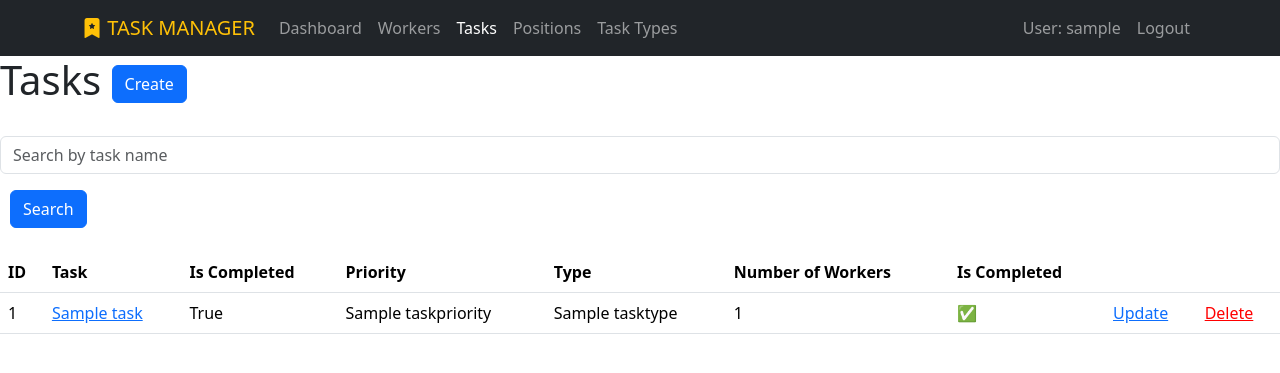
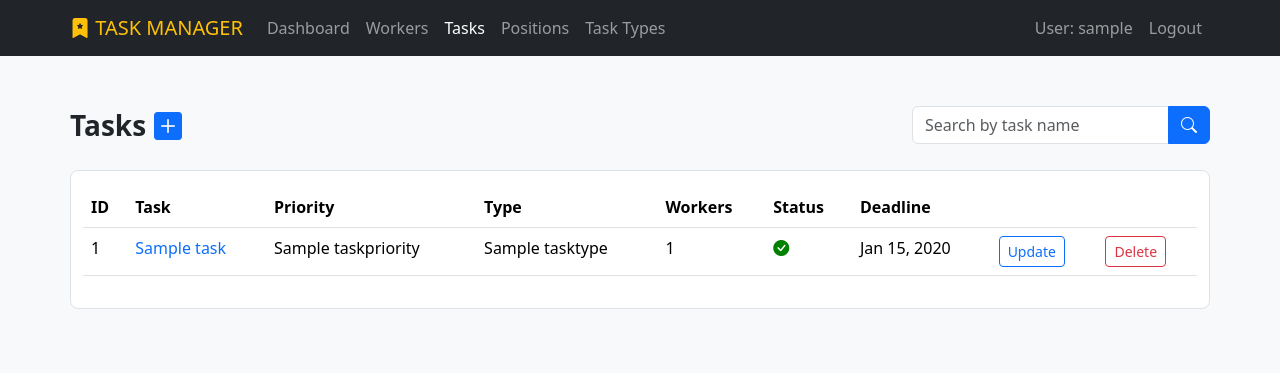
Before and after one commit to mykytaso/task-manager, a Django app: page /tasks/ in a window 1280 px wide. Shown: the top 373 px of the page. Run offline with Django 5.2, Linux system fonts and the light colour scheme; a user stored in the database is signed in; tables that the repository leaves empty hold one stand-in row (values such as "Sample post"); some libraries are stand-ins or nearby versions.

Commit message:
Improve html templates navbar, task_list, task_confirm_delete, search

```diff
--- a/task_manager/views.py
+++ b/task_manager/views.py
@@ -1,5 +1,6 @@
 from django.contrib.auth.decorators import login_required
 from django.contrib.auth.mixins import LoginRequiredMixin
+from django.db.models import Count
 from django.shortcuts import render
 from django.urls import reverse_lazy
 from django.views import generic
@@ -41,7 +42,9 @@ class WorkerListView(LoginRequiredMixin, generic.ListView):
 
         form = WorkerSearchForm(self.request.GET)
         if form.is_valid():
-            return queryset.filter(username__icontains=form.cleaned_data["username"])
+            return queryset.filter(
+                username__icontains=form.cleaned_data["username"]
+            )
         return queryset
 
 
@@ -62,11 +65,16 @@ class TaskListView(LoginRequiredMixin, generic.ListView):
         return context
 
     def get_queryset(self):
+        order = self.request.GET.get("order", "id")
         queryset = Task.objects.select_related(
             "priority",
             "task_type",
         ).prefetch_related(
             "assignees",
+        ).annotate(
+            Count("assignees")
+        ).order_by(
+            order
         )
 
         form = TaskSearchForm(self.request.GET)
--- a/templates/base.html
+++ b/templates/base.html
@@ -14,7 +14,7 @@
     <link rel="stylesheet" href="https://cdn.jsdelivr.net/npm/bootstrap-icons@1.11.3/font/bootstrap-icons.min.css">
   </head>
 
-  <body>
+  <body class="bg-body-tertiary">
 
     {% block navbar %}
       {% include "includes/navbar.html" %}
@@ -24,6 +24,7 @@
     {% block content %}{% endblock %}
 
 
+
     <script src="https://cdn.jsdelivr.net/npm/bootstrap@5.3.3/dist/js/bootstrap.bundle.min.js" integrity="sha384-YvpcrYf0tY3lHB60NNkmXc5s9fDVZLESaAA55NDzOxhy9GkcIdslK1eN7N6jIeHz" crossorigin="anonymous"></script>
   </body>
 </html>
--- a/templates/includes/navbar.html
+++ b/templates/includes/navbar.html
@@ -1,5 +1,5 @@
 <nav class="navbar navbar-expand-lg navbar-dark bg-dark">
-  <div class="container">
+  <div class="container p-0">
     <a class="navbar-brand text-uppercase text-warning" href="{% url 'task_manager:index' %}"><i class="bi bi-bookmark-star-fill"></i> Task Manager</a>
 
     <button class="navbar-toggler" type="button" data-bs-toggle="collapse" data-bs-target="#navbarNav">
--- a/templates/includes/pagination.html
+++ b/templates/includes/pagination.html
@@ -2,6 +2,8 @@
 
 {% if is_paginated %}
 
+  <div class="row justify-content-end m-0 p-0 ">
+    <div class="col-auto m-0 p-0 ">
       <ul class="pagination">
 
         {% if page_obj.has_previous %}
@@ -21,5 +23,7 @@
         {% endif %}
 
       </ul>
+    </div>
+  </div>
 
 {% endif %}
--- a/templates/includes/search.html
+++ b/templates/includes/search.html
@@ -1,8 +1,6 @@
-{% load crispy_forms_filters %}
-
-<br>
-<form method="get" action="" class="form-inline">
-  {{ search_form|crispy}}
-  <input style="margin-left: 10px" class="btn btn-primary" type="submit" value="Search">
+<form method="get" action="" class="input-group" >
+  {% for input_field in search_form %}
+    {{ input_field }}
+  {% endfor %}
+  <button class="btn btn-primary" type="submit"><i class="bi bi-search"></i></button>
 </form>
-<br>
--- a/templates/task_manager/task_form.html
+++ b/templates/task_manager/task_form.html
@@ -7,6 +7,6 @@
     {% csrf_token %}
 
     {{ form|crispy }}
-    <input type="submit" value="Submit" class="btn btn-primary" >
+    <input type="submit" value="Submit" class="btn btn-primary aligned-left">
   </form>
 {% endblock %}
--- a/templates/task_manager/task_list.html
+++ b/templates/task_manager/task_list.html
@@ -1,55 +1,84 @@
 {% extends "base.html" %}
+{% load query_transform %}
 
 {% block content %}
-  <h1>
+
+  <div class="container mt-5 mb-4">
+    <div class="row align-items-center">
+      <div class="col-auto fs-3 fw-bolder p-0">
         Tasks
-    <a href="{% url 'task_manager:task-create' %}" class="btn btn-primary link-to-page">
-      Create
+      </div>
+      <div class="col-auto px-2 ">
+        <a href="{% url 'task_manager:task-create' %}" class="fs-3">
+          <i class="bi bi-plus-square-fill"></i>
         </a>
-  </h1>
-
+      </div>
+      <div class="col-auto ms-auto p-0">
         {% block search %}
           {% include "includes/search.html" %}
         {% endblock %}
+      </div>
+    </div>
+  </div>
 
+  <div class="container">
     {% if task_list %}
-  <table class="table">
+      <div class="row">
+        <div class="col border bg-white rounded-3 ">
+
+          <div class="table-responsive my-3">
+            <table class="table table-hover">
+
+              <thead>
                 <tr>
-      <th>ID</th>
-      <th>Task</th>
-      <th>Is Completed</th>
-      <th>Priority</th>
-      <th>Type</th>
-      <th>Number of Workers</th>
-      <th>Is Completed</th>
+                  <th><a class="page-link" href="?{% query_transform request order="id" %}">ID</a></th>
+                  <th><a class="page-link" href="?{% query_transform request order="name" %}">Task</a></th>
+                  <th><a class="page-link" href="?{% query_transform request order="priority__importance" %}">Priority</a></th>
+                  <th><a class="page-link" href="?{% query_transform request order="task_type" %}">Type</a></th>
+                  <th><a class="page-link" href="?{% query_transform request order="assignees__count" %}">Workers</a></th>
+                  <th><a class="page-link" href="?{% query_transform request order="is_completed" %}">Status</a></th>
+                  <th><a class="page-link" href="?{% query_transform request order="deadline" %}">Deadline</a></th>
                   <th></th>
                   <th></th>
                 </tr>
+              </thead>
+
               {% for task in task_list %}
+                <tbody>
                   <tr>
                     <td>{{ task.id }}</td>
-      <td><a href="{% url "task_manager:task-detail" pk=task.id %} ">{{ task.name }}</a></td>
-      <td>{{ task.is_completed }}</td>
+                    <td><a class="link-offset-2-hover link-underline link-underline-opacity-0 link-underline-opacity-75-hover" href="{% url "task_manager:task-detail" pk=task.id %}">{{ task.name }}</a></td>
                     <td>{{ task.priority }}</td>
                     <td>{{ task.task_type }}</td>
                     <td>{{ task.assignees.count }}</td>
                     <td>
                       {% if task.is_completed %}
-          <div style="color: green">✅</div>
+                        <div style="color: green"><i class="bi bi-check-circle-fill"></i></div>
+                      {% else %}
+                        <div style="color: orange"><i class="bi bi-circle"></i></div>
                       {% endif %}
                     </td>
-      <td><a href="{% url "task_manager:task-update" pk=task.id %}">Update</a></td>
-      <td><a style="color: red" href="{% url "task_manager:task-delete" pk=task.id %}">Delete</a></td>
+                    <td>{{ task.deadline|date:"M d, Y" }}</td>
+                    <td><a class="btn btn-outline-primary btn-sm" href="{% url "task_manager:task-update" pk=task.id %}">Update</a></td>
+                    <td><a class="btn btn-outline-danger btn-sm" href="{% url "task_manager:task-delete" pk=task.id %}">Delete</a></td>
                   </tr>
+                </tbody>
               {% endfor %}
 
             </table>
-  {% else %}
-    <p>There are no tasks in the Task Manager</p>
-  {% endif %}
+          </div>
 
           {% block pagination %}
               {% include "includes/pagination.html" %}
           {% endblock %}
 
+        </div>
+      </div>
+
+    {% else %}
+      <p>There are no tasks in the Task Manager</p>
+    {% endif %}
+
+  </div>
+
 {% endblock %}
```
Also changed, not shown: templates/task_manager/index.html (+5 -3 lines), templates/task_manager/position_list.html (+15 -4 lines), templates/task_manager/task_confirm_delete.html (+32 -5 lines), templates/task_manager/tasktype_list.html (+11 -6 lines), templates/task_manager/worker_list.html (+11 -6 lines). Lines whose indentation alone changed are shown as unchanged.
